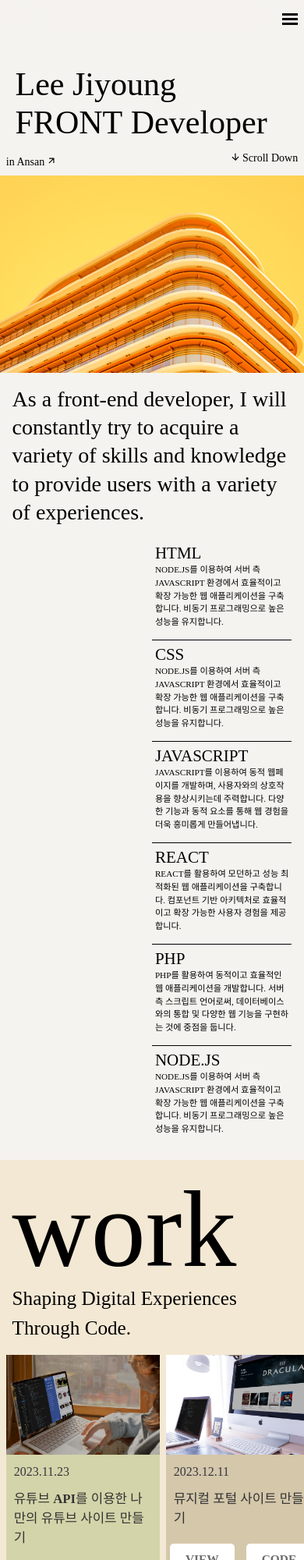
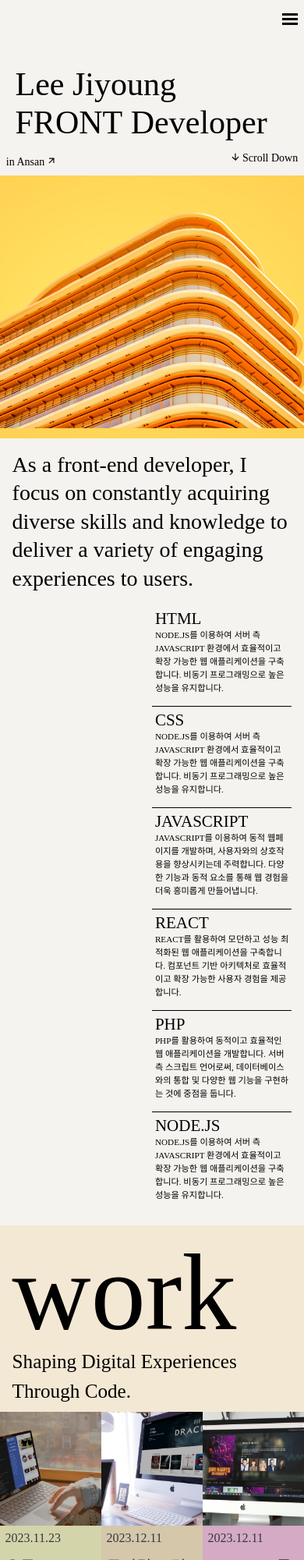
Before and after one commit to L-jy16/L_portfolio01, a website built with Vite: page src/index.html in a window 390 px wide. Shown: the top 2000 px of the page at 78% size. Built offline with nearby package versions, Linux system fonts and the light colour scheme; some packages are replaced by stand-ins of ours; files whose address does not match are found by name; a web font is replaced by a local one.

Commit message:
2023.12.14

```diff
--- a/src/assets/css/section/info.css
+++ b/src/assets/css/section/info.css
@@ -203,7 +203,7 @@
   .skill__detail:nth-child(1) {
     grid-area: box1;
     width: 85%;
-    height: 32%;
+    height: 28%;
     position: sticky;
     top: 5vw;
   }
--- a/src/assets/css/section/mian.css
+++ b/src/assets/css/section/mian.css
@@ -185,16 +185,6 @@
   }
 }
 
-@media (max-width: 500px) {
-  .main__image {
-    width: 100%;
-    height: 30vh;
-    background-color: #F5F5DC;
-    position: relative;
-    overflow: hidden;
-  }
-
-}
 
 @media (max-width: 440px) {
   .main__title {
--- a/src/assets/css/section/work.css
+++ b/src/assets/css/section/work.css
@@ -1,5 +1,5 @@
 #section3 {
-  padding: 4vw 0 10vw 0;
+  padding: 3vw 0 10vw 0;
   background-color: var(--maincolorDeep);
   overflow: hidden;
 }
@@ -14,11 +14,11 @@
 .work p {
   font-size: 1.8rem;
   padding: 0 4vw;
-  margin-bottom: 4vw;
+  margin-bottom: 2vw;
 }
 
 
-.work_list {
+/* .work_list {
   display: flex;
   width: 200%;
   justify-content: space-between;
@@ -27,16 +27,17 @@
 .work_site {
   width: 33.3333%;
   margin-left: 2vw;
-}
+} */
 
-/* .work_list {
+
+.work_list {
   display: flex;
   flex-wrap: wrap;
 }
 
 .work_site {
   width: 33.3333%;
-} */
+}
 
 .work_site .img {
   padding-bottom: 56.25%;
@@ -70,7 +71,8 @@
 }
 
 .work_site .work_info {
-  padding: 5%;
+  padding: 3% 5%;
+  height: 250px;
 }
 
 .work_site:nth-child(1) {
@@ -104,21 +106,22 @@
 }
 
 .work_site .work_info h4 {
-  font-size: 1.2rem;
+  /* font-size: 1.2rem; */
+  font-size: 1.5rem;
   margin-bottom: 10px;
   font-weight: bold;
   color: var(--white500);
 }
 
 .work_site .work_info p {
-  font-size: 1.1rem;
+  font-size: 1.2rem;
   font-family: var(--mainko-font);
   color: var(--white500);
-  display: none;
+  /* display: none; */
 }
 
 .work_site .work_btn {
-  padding: 0 5% 30px 0;
+  padding: 0 5% 2% 0;
   display: flex;
   justify-content: flex-end;
 }
@@ -139,13 +142,41 @@
   color: var(--white);
 }
 
-/*
-@media (max-width: 1600px) {
-  .marquee-heading {
+
+/* @media (max-width: 1490px) {
+  .work_list {
+    width: 240%;
+  }
+
+  .work_site {
+    width: 40%;
+  }
+
+  .work_site .work_info h4 {
+
+    font-size: 1.3rem;
+  }
+
+  .work_site .work_info p {
+    font-size: 1.1rem;
+  }
+} */
+
+/* @media (max-width: 1330px) {
+  .work h2 {
     font-size: 8rem;
   }
 
-  .work_info_cont {
-    font-size: 1.2rem;
+  .work p {
+    font-size: 1.5rem;
+  }
+
+  .work_site .work_info h4 {
+
+    font-size: 1.1rem;
+  }
+
+  .work_site .work_info p {
+    font-size: 0.9rem;
   }
 } */
--- a/src/assets/js/section.js
+++ b/src/assets/js/section.js
@@ -128,36 +128,36 @@ export function section() {
 
     // section3
 
-    // desc 숨긴거 오버시 보여주기
-    let desc = document.querySelectorAll(".work_site");
+    // // desc 숨긴거 오버시 보여주기
+    // let desc = document.querySelectorAll(".work_site");
 
-    desc.forEach(descitem => {
-        descitem.addEventListener("mouseover", function () {
-            this.querySelector(".desc").style.display = "block"
-        })
-        descitem.addEventListener("mouseout", function () {
-            this.querySelector(".desc").style.display = "none"
-        })
-    })
+    // desc.forEach(descitem => {
+    //     descitem.addEventListener("mouseover", function () {
+    //         this.querySelector(".desc").style.display = "block"
+    //     })
+    //     descitem.addEventListener("mouseout", function () {
+    //         this.querySelector(".desc").style.display = "none"
+    //     })
+    // })
 
-    // 가로형 모드
-    gsap.registerPlugin(ScrollTrigger);
-    const horSection = gsap.utils.toArray(".work_site");
+    // // 가로형 모드
+    // gsap.registerPlugin(ScrollTrigger);
+    // const horSection = gsap.utils.toArray(".work_site");
 
-    gsap.to(horSection, {
-        xPercent: -120 * (horSection.length - 1),
-        ease: "none",
-        scrollTrigger: {
-            trigger: "#section3",
-            start: "top top",
-            end: "+=3000",
-            pin: true,
-            scrub: 1,
-            // markers: true,
-            invalidateOnRefresh: true,
-            anticipatePin: 1,
-        }
-    });
+    // gsap.to(horSection, {
+    //     xPercent: -120 * (horSection.length - 1),
+    //     ease: "none",
+    //     scrollTrigger: {
+    //         trigger: "#section3",
+    //         start: "top top",
+    //         end: "+=3000",
+    //         pin: true,
+    //         scrub: 1,
+    //         // markers: true,
+    //         invalidateOnRefresh: true,
+    //         anticipatePin: 1,
+    //     }
+    // });
 
     // section4
     let s0;
--- a/src/index.html
+++ b/src/index.html
@@ -65,8 +65,8 @@
     <div id="section2">
       <div id="info">
         <div class="aboutMe__En">
-          As a front-end developer, I will constantly try to acquire a variety of skills and knowledge to provide users
-          with a variety of experiences.
+          As a front-end developer, I focus on constantly acquiring diverse skills and knowledge to deliver a variety of
+          engaging experiences to users.
         </div>
         <div class="skill">
           <div class="skill__detail"></div>
@@ -136,7 +136,8 @@
           <div class="work_info">
             <span>2023.12.11</span>
             <h4>tmdb API를 이용한 영화 정보 사이트 만들기</h4>
-            <p class="desc">Vue.js와 TMDB API를 활용하여 개발한 영화 웹사이트로, 최신, 개봉 예정, 인기, 최고 평점 영화 정보를 제공하며, 검색 기능을 통해 사용자가 쉽게 원하는
+            <p class="desc">Vue.js와 TMDB API를 활용하여 개발한 영화 웹사이트로, 최신, 개봉 예정, 인기, 최고 평점 영화 정보를 제공하며, 검색 기능을 통해 사용자가 쉽게
+              원하는
               영화를 찾을 수
               있습니다.</p>
           </div>
@@ -178,7 +179,8 @@
           <div class="work_info">
             <span>2023.</span>
             <h4> 대학교 입시 관련 커뮤니티 사이트 만들기</h4>
-            <p class="desc">node.js를 활용하여 구현한 블로그 사이트로, MongoDB, Naver Cloud, Firebase, Career Net를 활용하여 개발한 사이트입니다. 다양한
+            <p class="desc">node.js를 활용하여 구현한 블로그 사이트로, MongoDB, Naver Cloud, Firebase, Career Net를 활용하여 개발한 사이트입니다.
+              다양한
               게시판 및 안전한
               회원가입/로그인 기능을 제공합니다.</p>
           </div>
```
